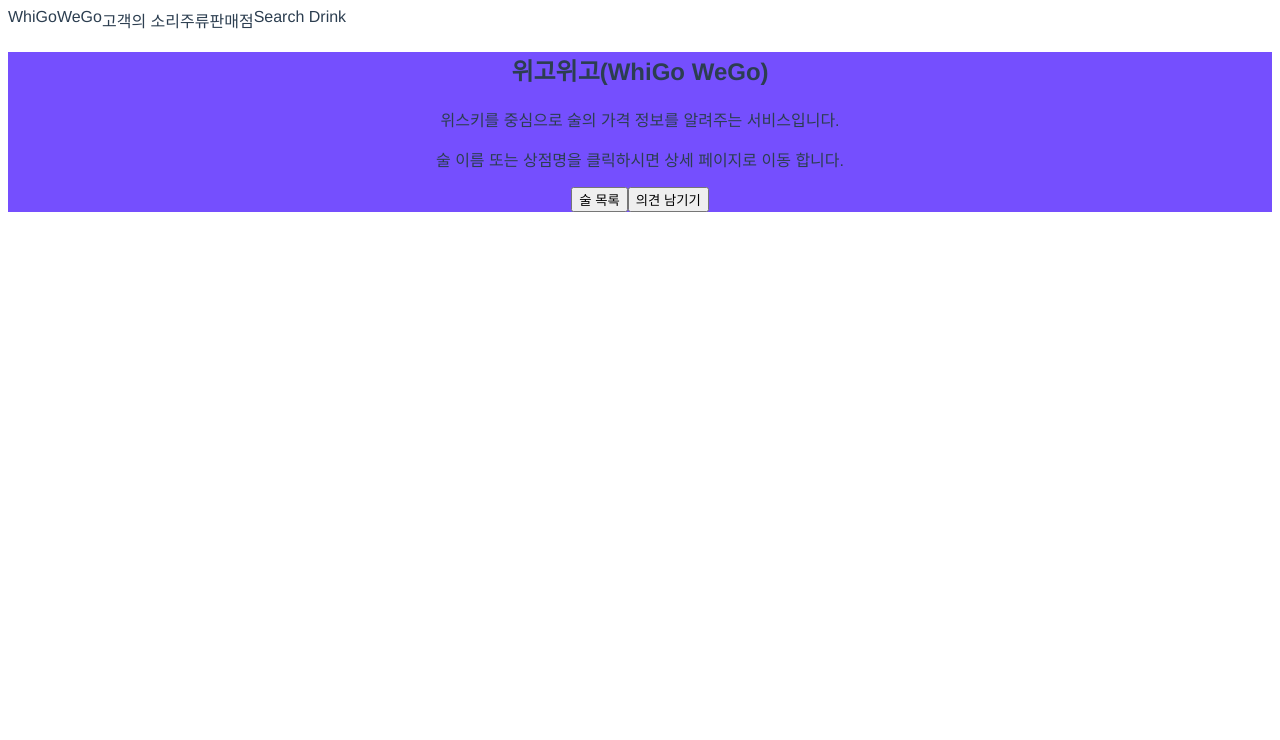
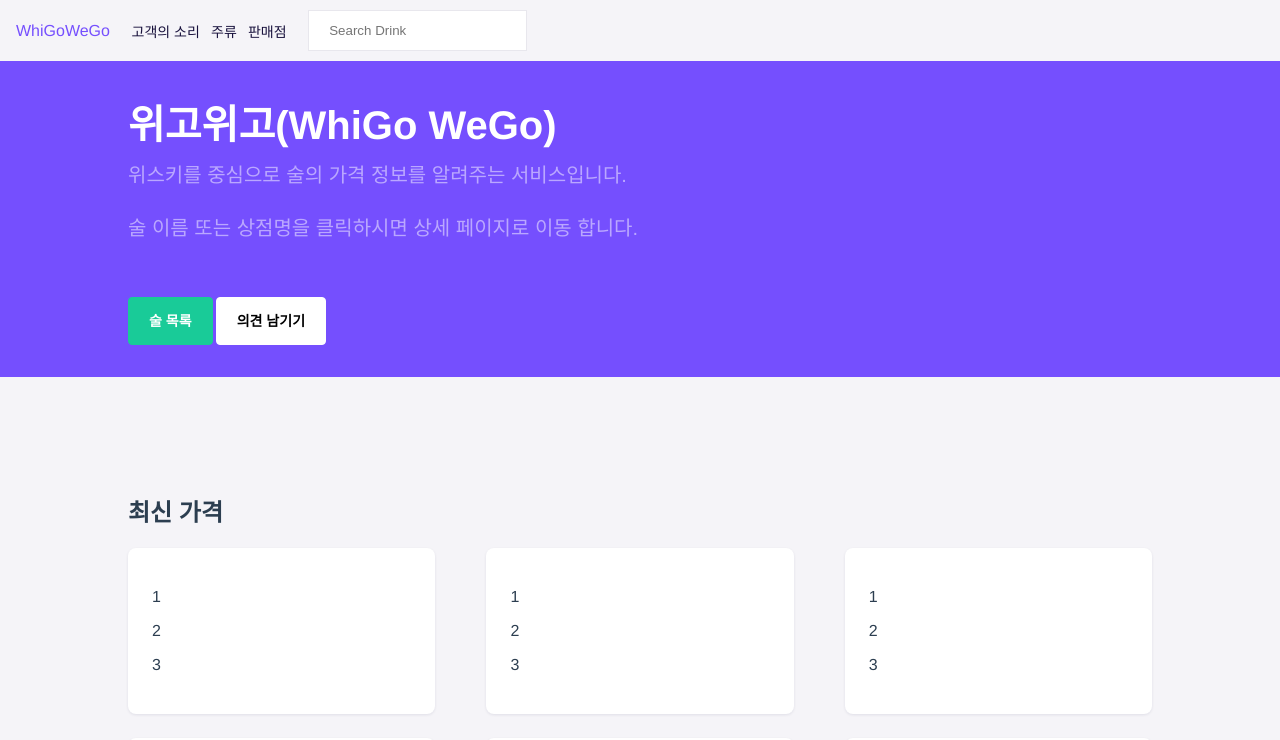
Before and after one commit to KangBit/whigowego, a Vue app: page / in a window 1280 px wide. Shown: the top 740 px of the page. Built offline with nearby package versions, Linux system fonts and the light colour scheme.

Commit message:
메인 페이지 퍼블리싱

```diff
--- a/src/App.vue
+++ b/src/App.vue
@@ -1,8 +1,4 @@
 <template>
-  <!-- <nav>
-    <router-link to="/">Home</router-link> |
-    <router-link to="/about">About</router-link>
-  </nav> -->
   <router-view />
 </template>
 
@@ -13,6 +9,11 @@
   -moz-osx-font-smoothing: grayscale;
   text-align: center;
   color: #2c3e50;
+}
+
+body {
+  margin: 0;
+  background-color: #f5f4f8;
 }
 
 nav {
@@ -27,4 +28,48 @@ nav {
     }
   }
 }
+
+button:not(:disabled) {
+  cursor: pointer;
+}
+
+.btn {
+  background-color: transparent;
+  border: 1px solid transparent;
+  border-radius: 0.25rem;
+  color: #5c5776;
+  cursor: pointer;
+  display: inline-block;
+  font-size: 0.875rem;
+  font-weight: 600;
+  line-height: 1.6;
+  padding: 0.75rem 1.25rem;
+  text-align: center;
+  text-decoration: none;
+  transition: color 0.15s ease-in-out, background-color 0.15s ease-in-out,
+    border-color 0.15s ease-in-out, box-shadow 0.15s ease-in-out;
+  -webkit-user-select: none;
+  -moz-user-select: none;
+  -ms-user-select: none;
+  user-select: none;
+  vertical-align: middle;
+}
+
+.btn-white {
+  background-color: #fff;
+  border-color: #fff;
+  color: #000;
+}
+
+.btn-primary {
+  background-color: #754ffe;
+  border-color: #754ffe;
+  color: #fff;
+}
+
+.btn-success {
+  background-color: #19cb98;
+  border-color: #19cb98;
+  color: #fff;
+}
 </style>
--- /dev/null
+++ b/src/components/List/DrinkList.vue
@@ -0,0 +1,41 @@
+<template>
+  <div class="list-container">
+    <h2 class="list-title">{{ title }}</h2>
+    <div class="drink-list">
+      <DrinkListItem v-for="idx in 6" :key="idx"></DrinkListItem>
+    </div>
+  </div>
+</template>
+
+<script lang="ts">
+import { defineComponent } from "vue";
+import DrinkListItem from "../ListItem/DrinkListItem.vue";
+
+export default defineComponent({
+  name: "DrinkList",
+  components: {
+    DrinkListItem,
+  },
+  props: {
+    title: {
+      type: String,
+      default: "최신 가격",
+    },
+  },
+});
+</script>
+
+<style lang="scss" scoped>
+.list-container {
+  display: inline-block;
+  width: 80vw;
+}
+.list-title {
+  text-align: left;
+}
+.drink-list {
+  display: flex;
+  flex-wrap: wrap;
+  justify-content: space-between;
+}
+</style>
--- /dev/null
+++ b/src/components/ListItem/DrinkListItem.vue
@@ -0,0 +1,26 @@
+<template>
+  <div class="card">
+    <div class="card-body">
+      <p>1</p>
+      <p>2</p>
+      <p>3</p>
+    </div>
+  </div>
+</template>
+
+<style lang="scss">
+.card {
+  width: 30%;
+  border: 0;
+  border-radius: 0.5rem;
+  box-shadow: 0 1px 3px rgb(3 0 71 / 9%);
+  margin-bottom: 1.5rem;
+  background-color: #fff;
+}
+
+.card-body {
+  flex: 1 1 auto;
+  padding: 1.5rem;
+  text-align: left;
+}
+</style>
--- a/src/components/Main/MainBanner.vue
+++ b/src/components/Main/MainBanner.vue
@@ -1,18 +1,61 @@
 <template>
   <div class="main-banner">
-    <h2>위고위고(WhiGo WeGo)</h2>
-    <p>위스키를 중심으로 술의 가격 정보를 알려주는 서비스입니다.</p>
-
-    <p>술 이름 또는 상점명을 클릭하시면 상세 페이지로 이동 합니다.</p>
-
-    <button>술 목록</button>
-    <button>의견 남기기</button>
+    <div class="banner-content">
+      <h1>위고위고(WhiGo WeGo)</h1>
+      <p>위스키를 중심으로 술의 가격 정보를 알려주는 서비스입니다.</p>
+      <p>술 이름 또는 상점명을 클릭하시면 상세 페이지로 이동 합니다.</p>
+      <a href="/drink" class="btn btn-success mr-2">술 목록</a>
+      <a href="/voc" class="btn btn-white">의견 남기기</a>
+    </div>
   </div>
 </template>
+
+<script lang="ts">
+import { defineComponent } from "vue";
+
+export default defineComponent({
+  name: "MainBanner",
+});
+</script>
 
 <style lang="scss" scoped>
 .main-banner {
   width: 100%;
   background-color: rgb(117, 79, 254);
+  text-align: center;
+  padding-block: 2rem;
+}
+
+.banner-content {
+  display: inline-block;
+  width: 80%;
+  text-align: left;
+
+  h1 {
+    font-weight: 700;
+    font-size: 2.5rem;
+    color: #fff;
+    margin-top: 0;
+    margin-bottom: 0.5rem;
+  }
+
+  p {
+    font-size: 1.25rem;
+    font-weight: 400;
+    color: rgba($color: #fff, $alpha: 0.5);
+    margin-top: 0;
+  }
+
+  p:nth-of-type(1) {
+    margin-bottom: 1.5rem;
+  }
+
+  p:nth-of-type(2) {
+    margin-bottom: 3.5rem;
+  }
+}
+
+.mr-2 {
+  margin-right: 0.2rem;
 }
 </style>
--- a/src/components/common/HeaderView.vue
+++ b/src/components/common/HeaderView.vue
@@ -1,10 +1,11 @@
 <template>
-  <div class="header-container">
-    <div @click="goHome">WhiGoWeGo</div>
-    <span @click="goVoc">고객의 소리</span>
-    <span @click="goDrink">주류</span>
-    <span @click="goStore">판매점</span>
-    <div><span>Search Drink</span></div>
+  <div class="navbar">
+    <!-- <router-link to="/">Home</router-link> | -->
+    <div class="navbar-brand" @click="goHome">WhiGoWeGo</div>
+    <span class="navbar-item" @click="goVoc">고객의 소리</span>
+    <span class="navbar-item" @click="goDrink">주류</span>
+    <span class="navbar-item" @click="goStore">판매점</span>
+    <input class="navbar-search" placeholder="Search Drink" />
   </div>
 </template>
 
@@ -31,8 +32,31 @@ export default defineComponent({
 });
 </script>
 
-<style lang="scss">
-.header-container {
+<style lang="scss" scoped>
+.navbar {
   display: flex;
+  align-items: center;
+  padding: 0.625rem 1rem;
+}
+
+.navbar-brand {
+  margin-right: 1rem;
+  color: #754ffe;
+  font-weight: 400;
+  cursor: pointer;
+}
+
+.navbar-item {
+  padding: 0.3125rem 0.35rem;
+  color: #18113c;
+  font-size: 0.875rem;
+  font-weight: 500;
+  cursor: pointer;
+}
+
+.navbar-search {
+  margin-left: 1rem;
+  border: 1px solid #e8e7ed;
+  padding: 0.75rem 1.25rem;
 }
 </style>
--- a/src/views/DrinkView.vue
+++ b/src/views/DrinkView.vue
@@ -1,3 +1,3 @@
 <template>
-  <h1>Drink</h1>
+  <h1>주류</h1>
 </template>
--- a/src/views/MainView.vue
+++ b/src/views/MainView.vue
@@ -1,15 +1,33 @@
 <template>
   <MainBanner></MainBanner>
+  <div class="container">
+    <DrinkList></DrinkList>
+  </div>
+  <button class="btn btn-primary btn-more">More</button>
 </template>
 
 <script lang="ts">
 import { defineComponent } from "vue";
 import MainBanner from "../components/Main/MainBanner.vue";
+import DrinkList from "../components/List/DrinkList.vue";
 
 export default defineComponent({
   name: "MainView",
   components: {
     MainBanner,
+    DrinkList,
   },
 });
 </script>
+
+<style lang="scss" scoped>
+.btn-more {
+  margin-bottom: 5.5rem;
+  width: 80vw;
+}
+
+.container {
+  text-align: center;
+  padding-top: 6rem;
+}
+</style>
--- a/src/views/StoreView.vue
+++ b/src/views/StoreView.vue
@@ -1,3 +1,3 @@
 <template>
-  <h1>Store</h1>
+  <h1>판매점</h1>
 </template>
--- a/src/views/VocView.vue
+++ b/src/views/VocView.vue
@@ -1,3 +1,3 @@
 <template>
-  <h1>Voc</h1>
+  <h1>고객의 소리</h1>
 </template>
```
Also changed, not shown: src/assets/logo.png (deleted), 1 other file (tests, documents, lock files or other folders).
